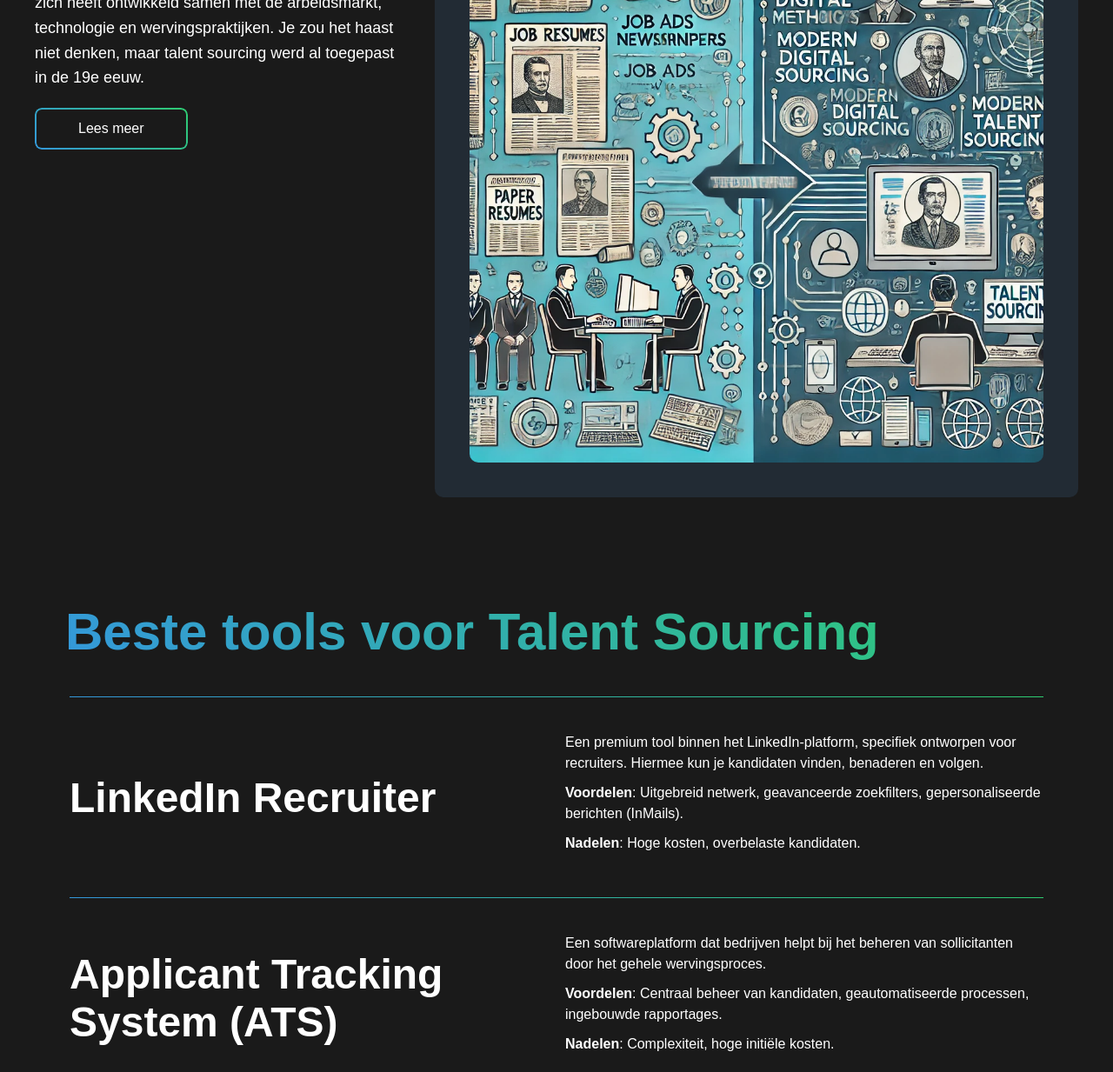
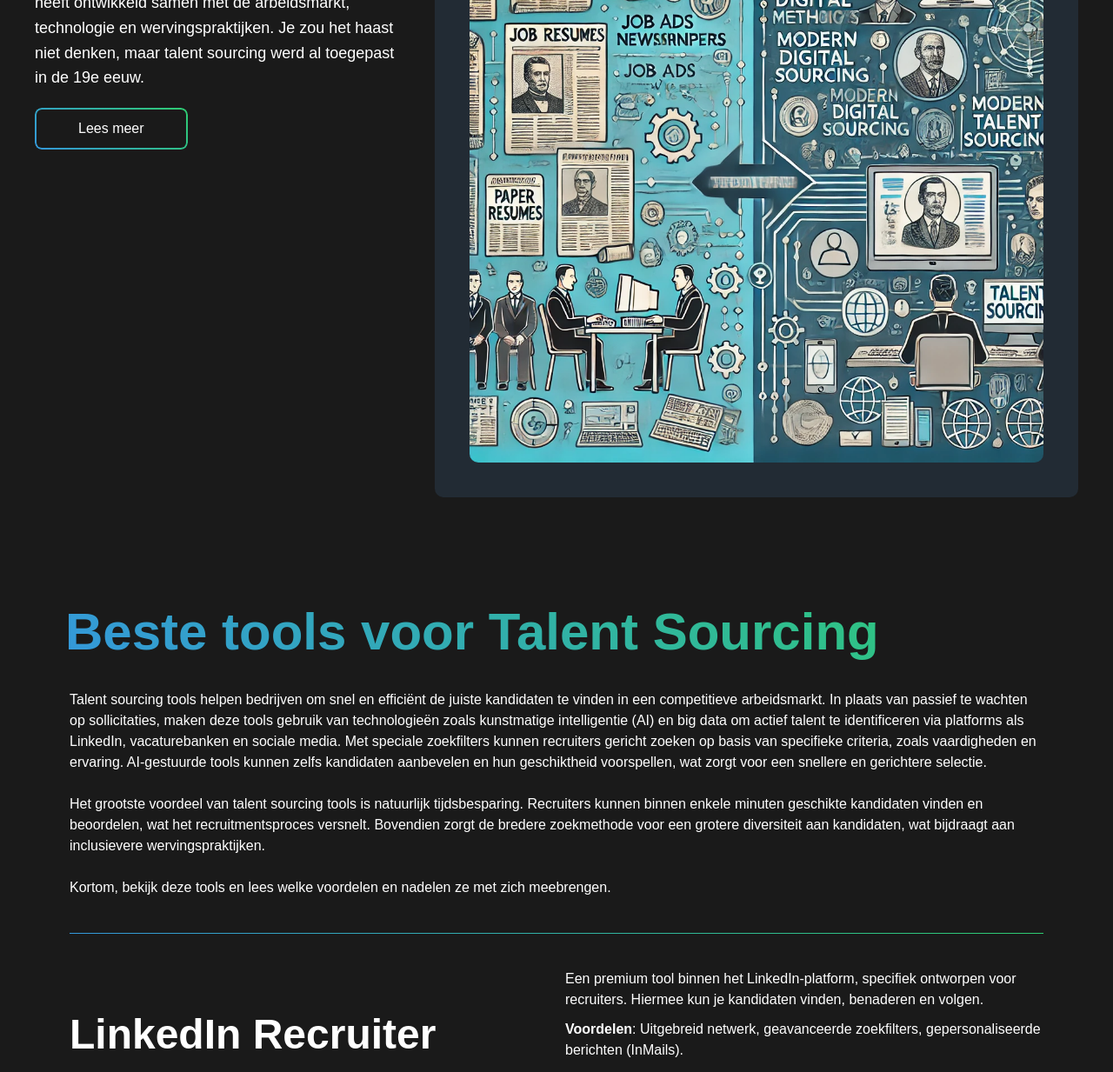
Before and after one commit to Lloyd-Aipassa/talent-sourcing-site2, a plain HTML site: page index.html in a window 1280 px wide. Shown: the part 1574-2807 px from the top of the page at 87% size. Drawn offline with Linux system fonts and the light colour scheme.

Commit message:
nieuwe tekst ts tools homepage

```diff
--- a/index.html
+++ b/index.html
@@ -64,7 +64,7 @@
                     <div class="history-content">
                         <div class="history-text">
                             <h3>De evolutie van Talent sourcing</h3>
-                            <p><strong>Talent sourcing</strong> heeft een rijke geschiedenis die zich heeft ontwikkeld
+                            <p>Talent sourcing heeft een rijke geschiedenis die zich heeft ontwikkeld
                                 samen met de arbeidsmarkt, technologie en wervingspraktijken. Je zou het haast niet
                                 denken, maar talent sourcing werd al toegepast in de 19e eeuw.</p>
                             <a href="/talent-sourcing-geschiedenis" class="button-1">Lees meer</a>
@@ -78,6 +78,21 @@
 
             <section class="tools">
                 <h2 class="color-text">Beste tools voor Talent Sourcing</h2>
+                <p>Talent sourcing tools helpen bedrijven om snel en efficiënt de juiste kandidaten te vinden in een
+                    competitieve arbeidsmarkt. In plaats van passief te wachten op sollicitaties, maken deze tools
+                    gebruik van technologieën zoals kunstmatige intelligentie (AI) en big data om actief talent te
+                    identificeren via platforms als LinkedIn, vacaturebanken en sociale media.
+
+                    Met speciale zoekfilters kunnen recruiters gericht zoeken op basis van specifieke criteria, zoals
+                    vaardigheden en ervaring. AI-gestuurde tools kunnen zelfs kandidaten aanbevelen en hun geschiktheid
+                    voorspellen, wat zorgt voor een snellere en gerichtere selectie.<br><br>
+
+                    Het grootste voordeel van talent sourcing tools is natuurlijk tijdsbesparing. Recruiters kunnen
+                    binnen enkele minuten geschikte kandidaten vinden en beoordelen, wat het recruitmentsproces
+                    versnelt. Bovendien zorgt de bredere zoekmethode voor een grotere diversiteit aan kandidaten, wat
+                    bijdraagt aan inclusievere wervingspraktijken.<br><br>
+
+                    Kortom, bekijk deze tools en lees welke voordelen en nadelen ze met zich meebrengen.</p>
                 <div class="tool-container">
                     <div class="divider"></div>
 
--- a/style/home.css
+++ b/style/home.css
@@ -133,8 +133,12 @@
 
 .tools h2.color-text {
     font-size: 60px;
+    margin-bottom: 32px;
+    margin-left: -5px;
+}
+
+.tools p {
     margin-bottom: 40px;
-    margin-left: -5px;
 }
 
 .tool-container {
@@ -142,6 +146,8 @@
     flex-direction: column;
     gap: 40px;
 }
+
+
 
 .tool {
     display: flex;
@@ -266,6 +272,8 @@
         padding: 0;
         margin: 80px 0;
     }
+
+
 }
 
 @media (max-width: 480px) {
```
